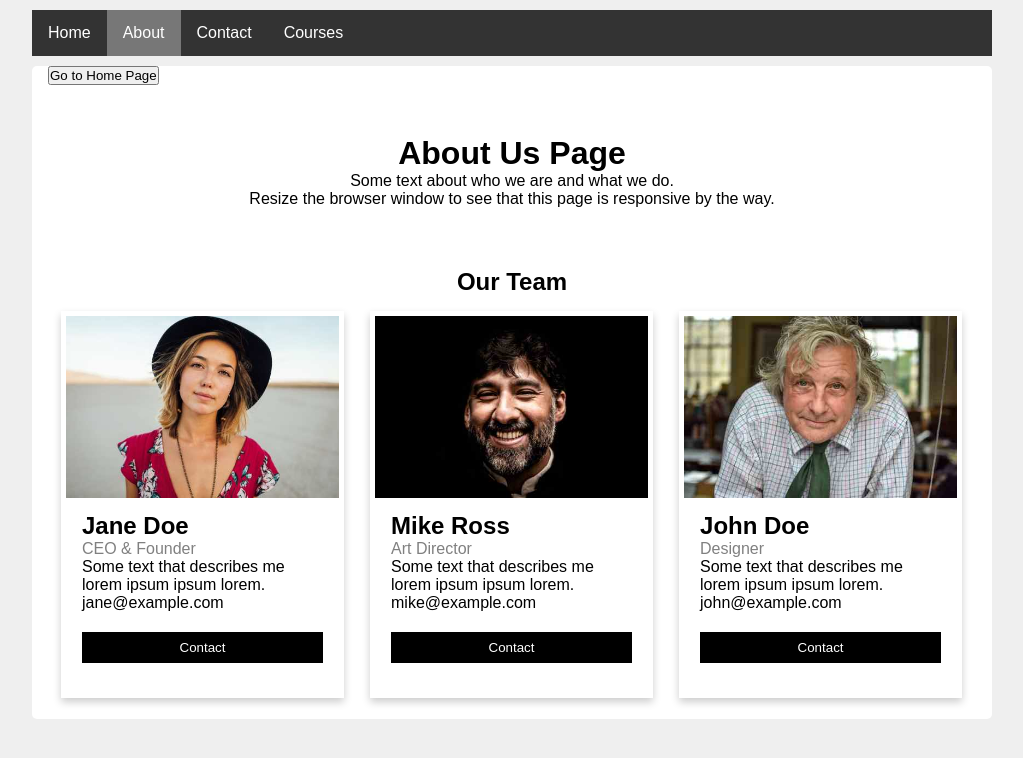
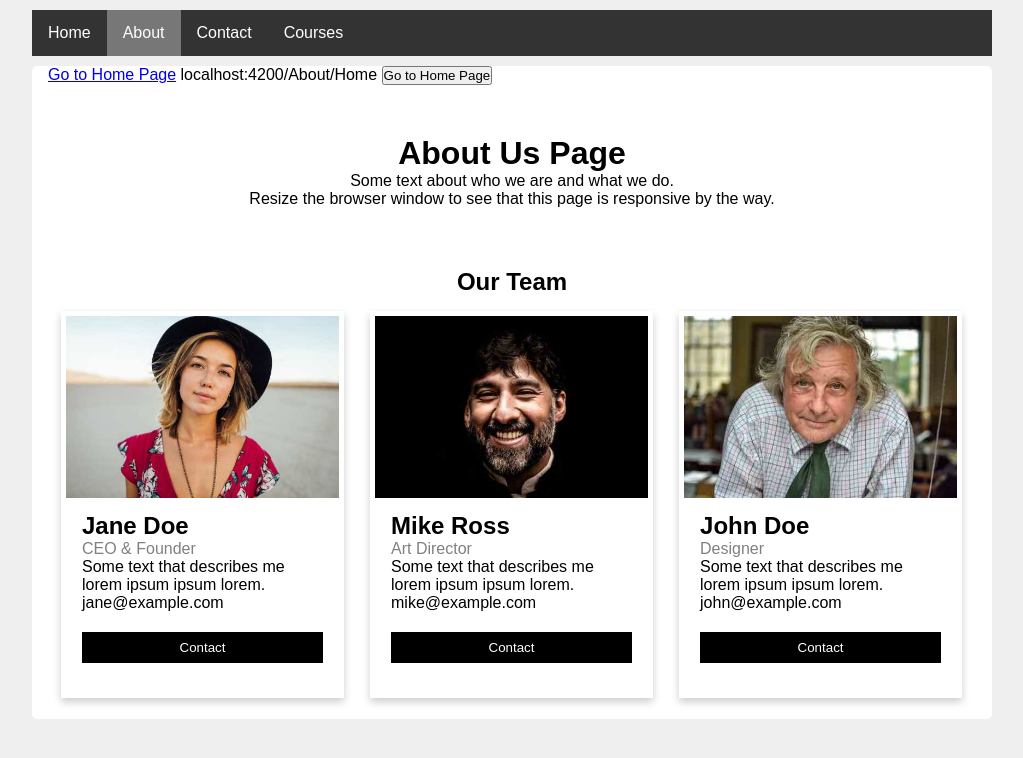
Before and after one commit to ShiyamS/Angular-13, an Angular app: page /About in a window 1280 px wide. Shown: the top 758 px of the page, without its empty margins (128-1151 px from the left). Built offline with nearby package versions, Linux system fonts and the light colour scheme.

Commit message:
Router - Absolute and Relative Paths

```diff
--- a/src/app/about/about.component.html
+++ b/src/app/about/about.component.html
@@ -1,5 +1,5 @@
 <div class="container">
-  <!-- <a routerLink="/Home">Go to Home Page</a>localhost:4200/About/Home -->
+  <a routerLink="../Home">Go to Home Page</a> localhost:4200/About/Home
   <button (click)="GoToHome()">Go to Home Page</button>
   <div class="about-section">
     <h1>About Us Page</h1>
```
